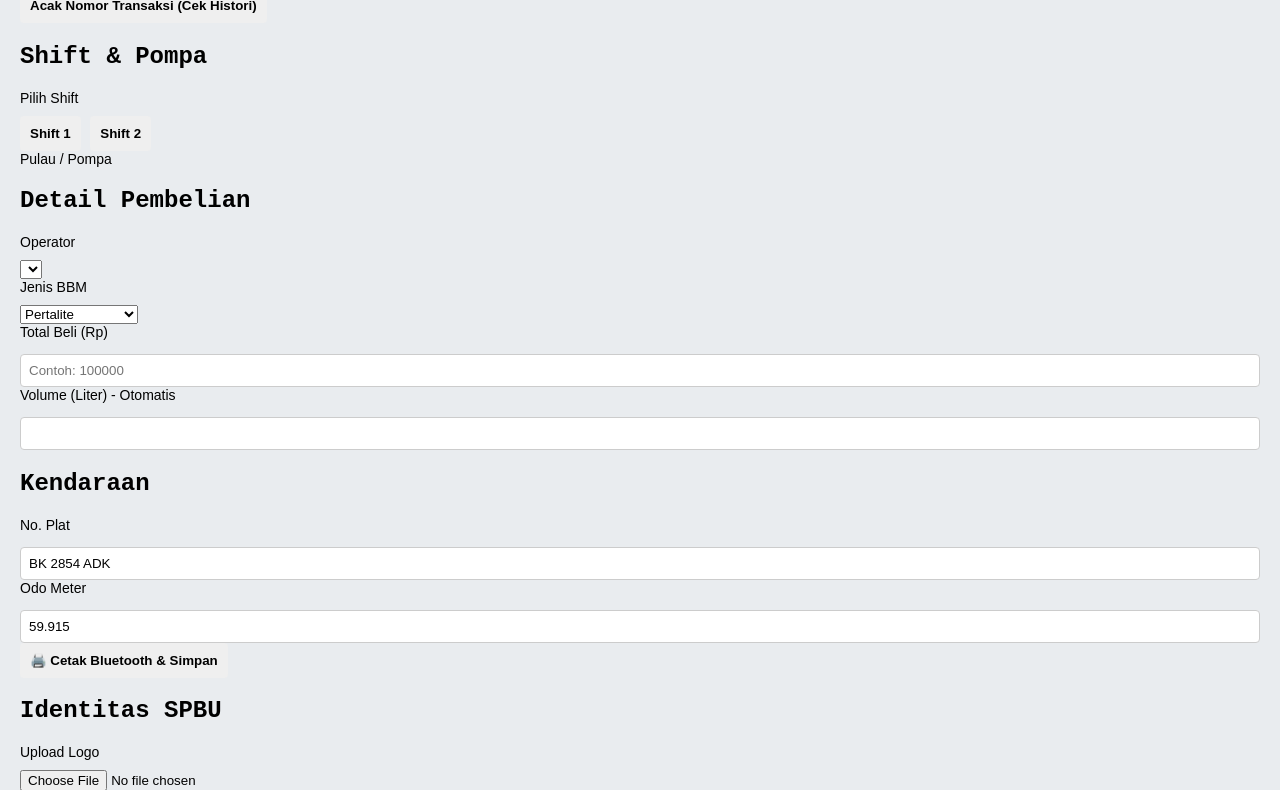
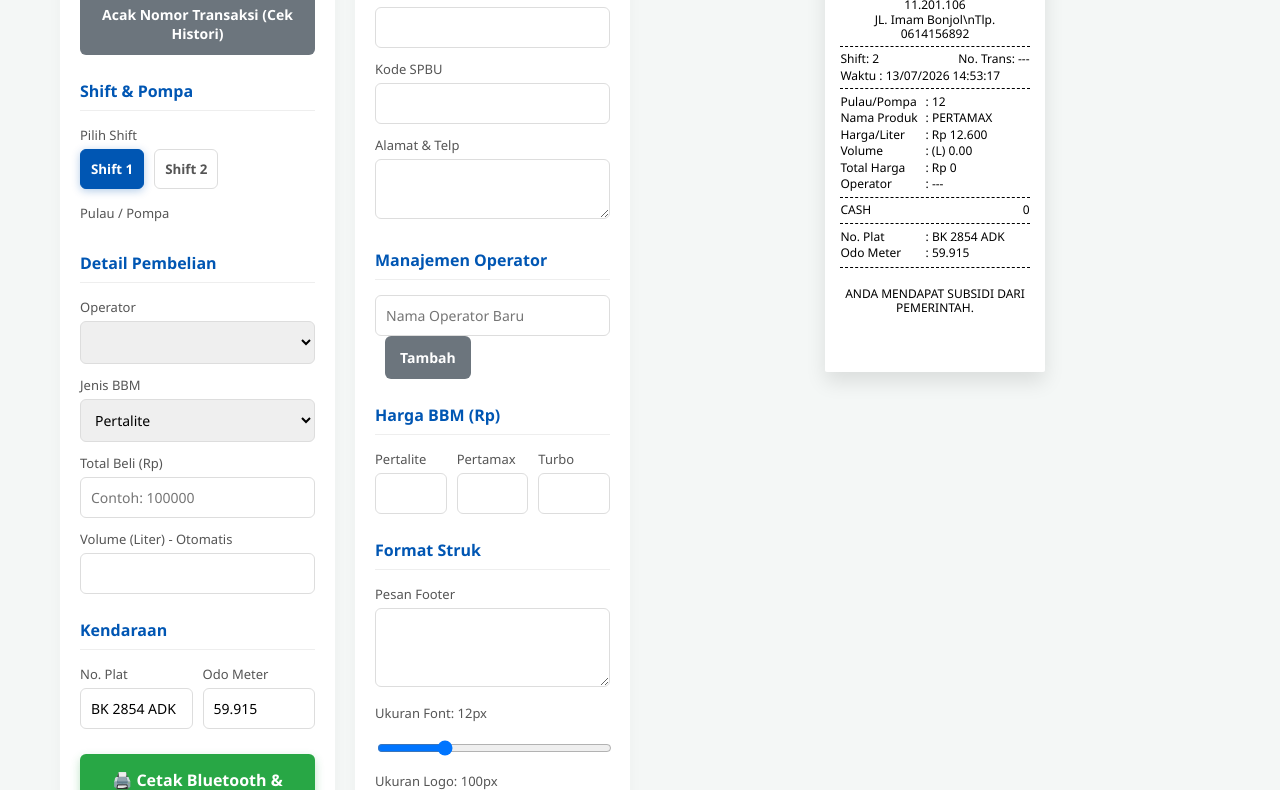
Before and after one commit to wilsonsitorussp-pixel/struk-spbu-app, a plain HTML site: page index.html in a window 1280 px wide. Shown: the part 181-971 px from the top of the page. Drawn offline with Linux system fonts and the light colour scheme; no server answers.

Commit message:
Update style.css

```diff
--- a/style.css
+++ b/style.css
@@ -1,65 +1,102 @@
 :root {
+    --primary: #0056b3;
+    --secondary: #6c757d;
+    --success: #28a745;
+    --warning: #ffc107;
+    --bg: #f4f7f6;
+    --card-bg: #ffffff;
+    --text: #333333;
     --font-size: 12px;
     --logo-size: 100px;
 }
 
-body {
-    font-family: 'Courier New', Courier, monospace;
-    background: #e9ecef;
-    margin: 0;
-    padding: 20px;
-}
+* { box-sizing: border-box; font-family: 'Segoe UI', Tahoma, Geneva, Verdana, sans-serif; }
+body { background: var(--bg); margin: 0; padding: 0; color: var(--text); }
 
+/* Loading */
 #loadingOverlay {
     position: fixed; top: 0; left: 0; width: 100%; height: 100%;
-    background: rgba(0,0,0,0.8); color: white;
-    display: flex; align-items: center; justify-content: center;
-    font-size: 20px; z-index: 9999;
+    background: rgba(255,255,255,0.9); display: flex; flex-direction: column;
+    align-items: center; justify-content: center; z-index: 9999;
 }
+.spinner { width: 50px; height: 50px; border: 5px solid #ccc; border-top-color: var(--primary); border-radius: 50%; animation: spin 1s linear infinite; }
+@keyframes spin { to { transform: rotate(360deg); } }
 
-.container { display: flex; flex-wrap: wrap; gap: 20px; justify-content: center; }
-.panel { background: white; padding: 20px; border-radius: 8px; box-shadow: 0 4px 6px rgba(0,0,0,0.1); }
-.controls { width: 100%; max-width: 450px; }
+/* Layout & Tabs */
+.top-nav { display: flex; background: var(--card-bg); box-shadow: 0 2px 5px rgba(0,0,0,0.05); padding: 10px 20px; position: sticky; top: 0; z-index: 100; }
+.nav-btn { flex: 1; padding: 12px; border: none; background: transparent; font-weight: 600; font-size: 15px; color: var(--secondary); cursor: pointer; border-bottom: 3px solid transparent; transition: 0.3s; }
+.nav-btn.active { color: var(--primary); border-bottom: 3px solid var(--primary); }
 
-label { display: block; margin-bottom: 10px; font-size: 14px; font-family: Arial, sans-serif;}
-input[type="text"], input[type="number"], textarea {
-    width: 100%; padding: 8px; margin-top: 4px; box-sizing: border-box;
-    border: 1px solid #ccc; border-radius: 4px;
+.main-layout { display: flex; flex-direction: column; max-width: 1200px; margin: 0 auto; padding: 20px; gap: 20px; }
+.left-panel { flex: 1; }
+.right-panel { flex: 1; display: flex; justify-content: center; align-items: flex-start; }
+
+.tab-content { display: none; animation: fadeIn 0.3s ease; }
+.tab-content.active { display: block; }
+@keyframes fadeIn { from { opacity: 0; transform: translateY(10px); } to { opacity: 1; transform: translateY(0); } }
+
+.card { background: var(--card-bg); padding: 20px; border-radius: 12px; box-shadow: 0 4px 15px rgba(0,0,0,0.03); }
+.section-title { font-size: 16px; font-weight: 600; margin: 0 0 15px 0; padding-bottom: 8px; border-bottom: 1px solid #eee; color: var(--primary); }
+
+/* Inputs & Forms */
+.input-group { margin-bottom: 12px; }
+label { display: block; margin-bottom: 5px; font-size: 13px; font-weight: 500; color: #555; }
+input, select, textarea { width: 100%; padding: 10px; border: 1px solid #ddd; border-radius: 6px; outline: none; transition: 0.2s; font-size: 14px; }
+input:focus, select:focus, textarea:focus { border-color: var(--primary); }
+.row { display: flex; gap: 10px; }
+.col { flex: 1; }
+.mt-2 { margin-top: 10px; } .mt-4 { margin-top: 25px; } .mb-2 { margin-bottom: 10px; } .mb-3 { margin-bottom: 15px; } .w-100 { width: 100%; } .ml-2 { margin-left: 10px; }
+
+/* Buttons */
+.btn { padding: 12px 15px; border: none; border-radius: 6px; cursor: pointer; font-weight: 600; font-size: 14px; transition: 0.2s; }
+.btn-primary { background: var(--primary); color: white; }
+.btn-secondary { background: var(--secondary); color: white; }
+.btn-warning { background: var(--warning); color: #000; }
+.btn-print { background: var(--success); font-size: 16px; padding: 15px; box-shadow: 0 4px 10px rgba(40, 167, 69, 0.3); }
+.btn:hover { opacity: 0.9; transform: translateY(-1px); }
+
+/* Toggles (Shift & Pompa) */
+.btn-group { display: flex; gap: 10px; }
+.grid-pompa { display: grid; grid-template-columns: repeat(4, 1fr); gap: 8px; }
+.btn-toggle { padding: 10px; border: 1px solid #ddd; background: white; border-radius: 6px; cursor: pointer; font-weight: 600; color: #555; transition: 0.2s; }
+.btn-toggle.active { background: var(--primary); color: white; border-color: var(--primary); box-shadow: 0 2px 8px rgba(0,86,179,0.3); }
+
+/* Operator List */
+.list-group { list-style: none; padding: 0; margin: 0; }
+.list-group li { display: flex; justify-content: space-between; align-items: center; padding: 10px; background: #f9f9f9; border: 1px solid #eee; margin-bottom: 5px; border-radius: 6px; }
+.btn-sm { padding: 5px 10px; font-size: 12px; background: #dc3545; color: white; border: none; border-radius: 4px; cursor: pointer; }
+
+/* Receipt 58mm Thermal Style */
+.preview-container { position: sticky; top: 80px; width: 100%; display: flex; flex-direction: column; align-items: center; }
+.receipt-58mm {
+    width: 58mm; background: white; color: black; font-family: 'Courier New', Courier, monospace;
+    font-size: var(--font-size); line-height: 1.2; padding: 10px 15px 0 15px;
+    box-shadow: 0 10px 20px rgba(0,0,0,0.1); border-radius: 2px;
 }
-textarea { resize: vertical; }
-
-.slider-group { display: flex; align-items: center; justify-content: space-between; margin-bottom: 10px;}
-.slider-group input { width: 60%; }
-
-button {
-    padding: 10px; cursor: pointer; border: none; border-radius: 4px;
-    font-weight: bold; font-family: Arial, sans-serif;
-}
-.btn-save { background: #ffc107; color: black; width: 100%; margin-bottom: 10px; }
-.action-buttons { display: grid; grid-template-columns: 1fr 1fr 1fr; gap: 5px; margin-top: 15px; }
-.action-buttons button { background: #007bff; color: white; width: 100%; font-size: 12px; padding: 12px 5px;}
-.action-buttons .btn-print { background: #28a745; }
-
-/* Kertas 58mm (Kurang lebih 200px - 220px) */
-.receipt-58mm {
-    width: 58mm; margin: 0 auto; background: white; color: black;
-    font-size: var(--font-size); line-height: 1.2;
-}
-
-.center { text-align: center; }
-.left { float: left; }
-.right { float: right; }
+.center { text-align: center; } .left { float: left; } .right { float: right; }
 .info { overflow: hidden; margin-bottom: 2px; }
 .divider { margin: 5px 0; border-top: 1px dashed black; color: transparent; height: 1px; }
-
+.pre-line { white-space: pre-line; }
 table.details { width: 100%; border-collapse: collapse; }
 table.details td { vertical-align: top; padding: 1px 0; font-size: var(--font-size); }
 table.details td:first-child { width: 45%; }
+#logoPreview { width: var(--logo-size); filter: grayscale(100%); object-fit: contain;}
+.spacing-bottom { height: 15mm; } /* Extra space for printer cutter */
 
-#logoPreview { width: var(--logo-size); filter: grayscale(100%); }
+/* Desktop / Tablet Adaptasi */
+@media (min-width: 768px) {
+    .main-layout { flex-direction: row; }
+    .top-nav { display: none; } /* Sembunyikan tab navigasi di PC, tampilkan semua */
+    .tab-content { display: block; animation: none; }
+    .left-panel { display: grid; grid-template-columns: 1fr 1fr; gap: 20px; }
+    .grid-pompa { grid-template-columns: repeat(6, 1fr); }
+}
 
 @media print {
-    body { background: white; padding: 0; margin: 0; }
-    .controls, #loadingOverlay { display: none !important; }
-    .preview-container { box-shadow: none; padding: 0; margin: 0; }
+    body { background: white; margin: 0; }
+    nav, .left-panel, h3, #loadingOverlay { display: none !important; }
+    .right-panel { display: block; padding: 0; }
+    .preview-container { position: static; box-shadow: none; }
+    .receipt-58mm { box-shadow: none; padding: 0; margin: 0; }
+    .spacing-bottom { height: 10mm; }
 }
```
